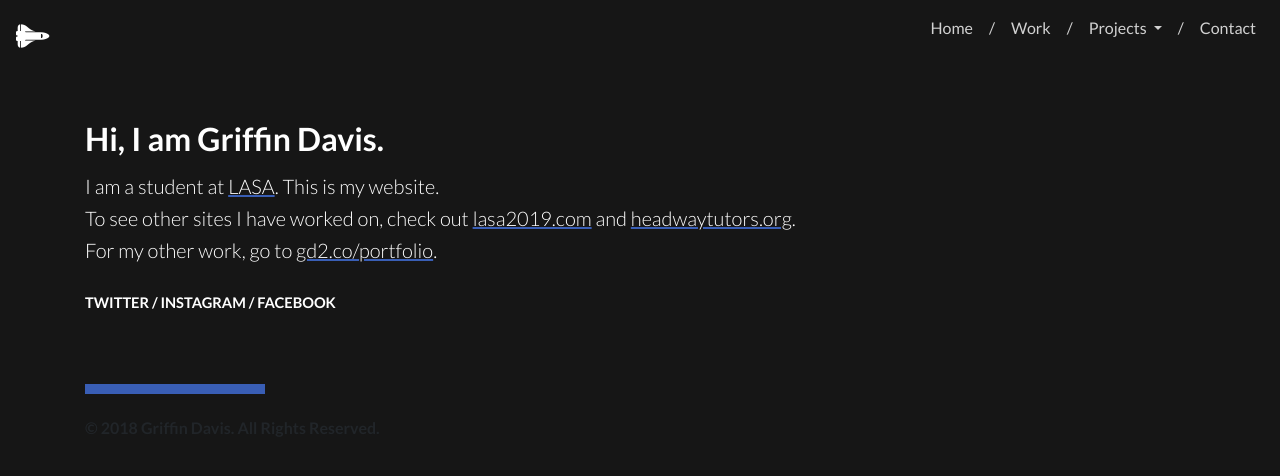
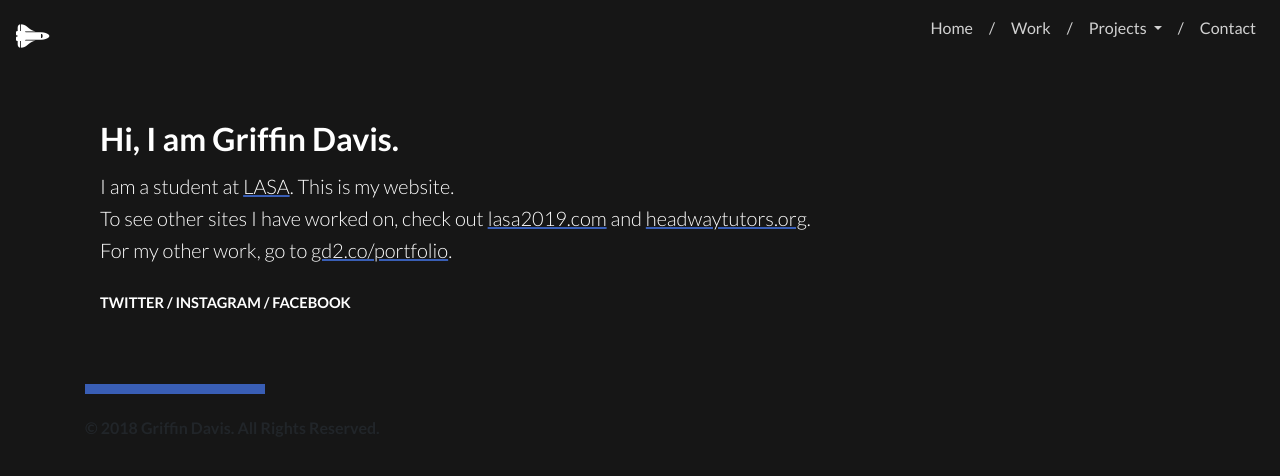
Before and after one commit to griffindvs/griffindvs.com, a Jekyll site: the page built from public/_pages/index.html, in a window 1280 px wide. Shown: the top 476 px of the page. Built offline with Jekyll 4.4.1, drawn with Linux system fonts in a browser that asks for light colours; nearby versions of some CDN libraries.

Commit message:
Add container to default layout

```diff
--- a/public/_layouts/default.html
+++ b/public/_layouts/default.html
@@ -8,7 +8,9 @@
   {% if page.id == "/index" %} {% include indexnav.html %} {% endif %}
   {% if page.id != "/index" %} {% include navbar.html %} {% endif %}
 
-  {{ content }}
+  <div class="container my-5">
+    {{ content }}
+  </div>
 
   {% include footer.html %}
 
```
